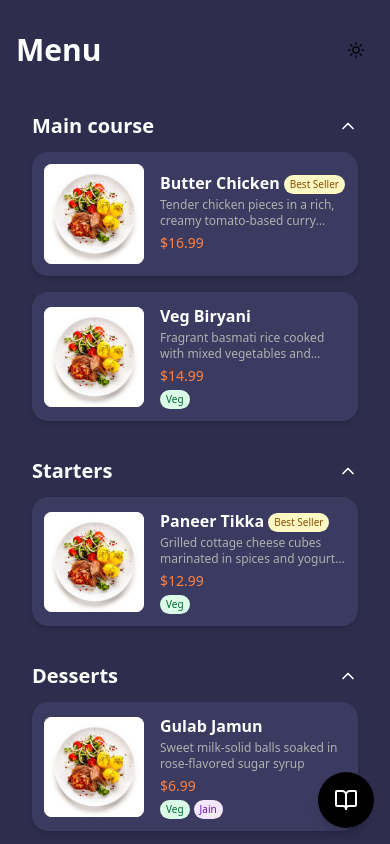
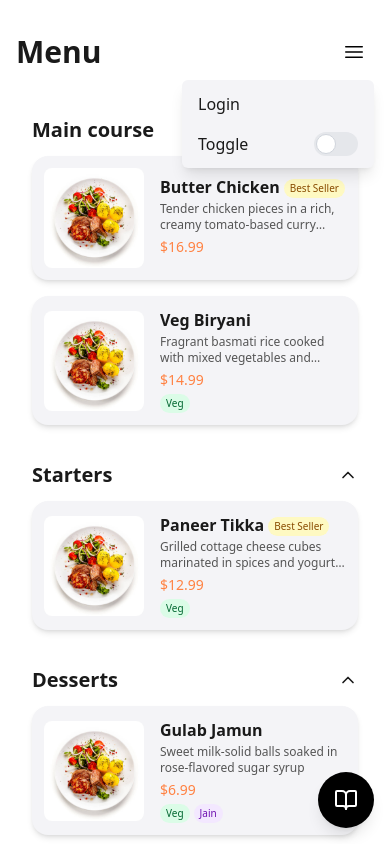
Before and after one commit to Saaaaaad3/Plattera, a Next.js app in the folder plattera-ui/: page /restaurant/menu/1 in a window 390 px wide. Both pictures are taken after a click on the button 356 px from the left and 50 px from the top of the page. Shown: the top 844 px of the page. Built offline with nearby package versions, Linux system fonts and the light colour scheme.

Commit message:
Adding hamburger menu for login button and dark mode switch toggle

```diff
--- /dev/null
+++ b/plattera-ui/src/app/components/BurgerMenu.tsx
@@ -0,0 +1,64 @@
+"use client";
+
+import { useState } from "react";
+import { ThemeToggle } from "./ThemeToggle";
+import { useTheme } from "../context/ThemeContext";
+
+export function BurgerMenu() {
+  const [isOpen, setIsOpen] = useState(false);
+  const { theme } = useTheme();
+
+  return (
+    <div className="relative">
+      {/* Burger Button */}
+      <button
+        onClick={() => setIsOpen(!isOpen)}
+        className="p-2 rounded-lg hover:bg-gray-100 dark:hover:bg-gray-800 transition-colors"
+        aria-label="Menu"
+      >
+        <svg
+          xmlns="http://www.w3.org/2000/svg"
+          fill="none"
+          viewBox="0 0 24 24"
+          strokeWidth={1.5}
+          stroke="currentColor"
+          className="w-6 h-6"
+        >
+          <path
+            strokeLinecap="round"
+            strokeLinejoin="round"
+            d="M3.75 6.75h16.5M3.75 12h16.5m-16.5 5.25h16.5"
+          />
+        </svg>
+      </button>
+
+      {/* Dropdown Menu */}
+      {isOpen && (
+        <div
+          className="absolute right-0 mt-2 w-48 rounded-md shadow-lg py-1 z-50"
+          style={{
+            backgroundColor: "var(--card)",
+          }}
+        >
+          {/* Login Button */}
+          <button
+            className="w-full px-4 py-2 text-left hover:bg-gray-100 dark:hover:bg-gray-800 transition-colors"
+            style={{ color: "var(--copy-primary)" }}
+            onClick={() => {
+              // TODO: Implement login functionality
+              console.log("Login clicked");
+            }}
+          >
+            Login
+          </button>
+
+          {/* Theme Toggle */}
+          <div className="px-4 py-2 flex items-center justify-between">
+            <span style={{ color: "var(--copy-primary)" }}>Toggle</span>
+            <ThemeToggle />
+          </div>
+        </div>
+      )}
+    </div>
+  );
+}
--- a/plattera-ui/src/app/components/ThemeToggle.tsx
+++ b/plattera-ui/src/app/components/ThemeToggle.tsx
@@ -6,44 +6,14 @@ export function ThemeToggle() {
   const { theme, toggleTheme } = useTheme();
 
   return (
-    <button
-      onClick={toggleTheme}
-      className="p-2 rounded-lg"
-      aria-label="Toggle theme"
-    >
-      {theme === "light" ? (
-        // Moon icon for dark mode
-        <svg
-          xmlns="http://www.w3.org/2000/svg"
-          fill="none"
-          viewBox="0 0 24 24"
-          strokeWidth={1.5}
-          stroke="currentColor"
-          className="w-5 h-5"
-        >
-          <path
-            strokeLinecap="round"
-            strokeLinejoin="round"
-            d="M21.752 15.002A9.718 9.718 0 0118 15.75c-5.385 0-9.75-4.365-9.75-9.75 0-1.33.266-2.597.748-3.752A9.753 9.753 0 003 11.25C3 16.635 7.365 21 12.75 21a9.753 9.753 0 009.002-5.998z"
-          />
-        </svg>
-      ) : (
-        // Sun icon for light mode
-        <svg
-          xmlns="http://www.w3.org/2000/svg"
-          fill="none"
-          viewBox="0 0 24 24"
-          strokeWidth={1.5}
-          stroke="currentColor"
-          className="w-5 h-5"
-        >
-          <path
-            strokeLinecap="round"
-            strokeLinejoin="round"
-            d="M12 3v2.25m6.364.386l-1.591 1.591M21 12h-2.25m-.386 6.364l-1.591-1.591M12 18.75V21m-4.773-4.227l-1.591 1.591M5.25 12H3m4.227-4.773L5.636 5.636M15.75 12a3.75 3.75 0 11-7.5 0 3.75 3.75 0 017.5 0z"
-          />
-        </svg>
-      )}
-    </button>
+    <label className="relative inline-flex items-center cursor-pointer">
+      <input
+        type="checkbox"
+        className="sr-only peer"
+        checked={theme === "dark"}
+        onChange={toggleTheme}
+      />
+      <div className="w-11 h-6 bg-gray-200 peer-focus:outline-none rounded-full peer dark:bg-gray-700 peer-checked:after:translate-x-full peer-checked:after:border-white after:content-[''] after:absolute after:top-[2px] after:left-[2px] after:bg-white after:border-gray-300 after:border after:rounded-full after:h-5 after:w-5 after:transition-all dark:border-gray-600 peer-checked:bg-blue-600"></div>
+    </label>
   );
 }
--- a/plattera-ui/src/app/restaurant/menu/MenuClient.tsx
+++ b/plattera-ui/src/app/restaurant/menu/MenuClient.tsx
@@ -1,7 +1,7 @@
 "use client";
 
 import React from "react";
-import { ThemeToggleWrapper } from "@/app/components/ThemeToggleWrapper";
+import { BurgerMenu } from "@/app/components/BurgerMenu";
 import { MenuCategory } from "./types";
 import { CategorySection } from "./components/CategorySection";
 import { FloatingMenuButton } from "./components/FloatingMenuButton";
@@ -25,7 +25,7 @@ export const MenuClient = ({ categories, restaurantId }: MenuClientProps) => {
           >
             Menu
           </h1>
-          <ThemeToggleWrapper />
+          <BurgerMenu />
         </div>
         <div className="space-y-6">
           {categories.map((category) => (
--- a/plattera-ui/src/app/restaurant/menu/[restaurantId]/page.tsx
+++ b/plattera-ui/src/app/restaurant/menu/[restaurantId]/page.tsx
@@ -2,12 +2,12 @@ import { MenuContainer } from "@/app/restaurant/menu/MenuContainer";
 
 // This is a Server Component by default in the App Router
 // It receives route parameters in the `params` prop
-export default function RestaurantMenuPage({
+export default async function RestaurantMenuPage({
   params,
 }: {
   params: { restaurantId: string };
 }) {
-  const restaurantId = params.restaurantId;
+  const restaurantId = await params.restaurantId;
 
   // Pass the restaurantId to MenuContainer for data fetching
   return <MenuContainer restaurantId={restaurantId} />;
```
